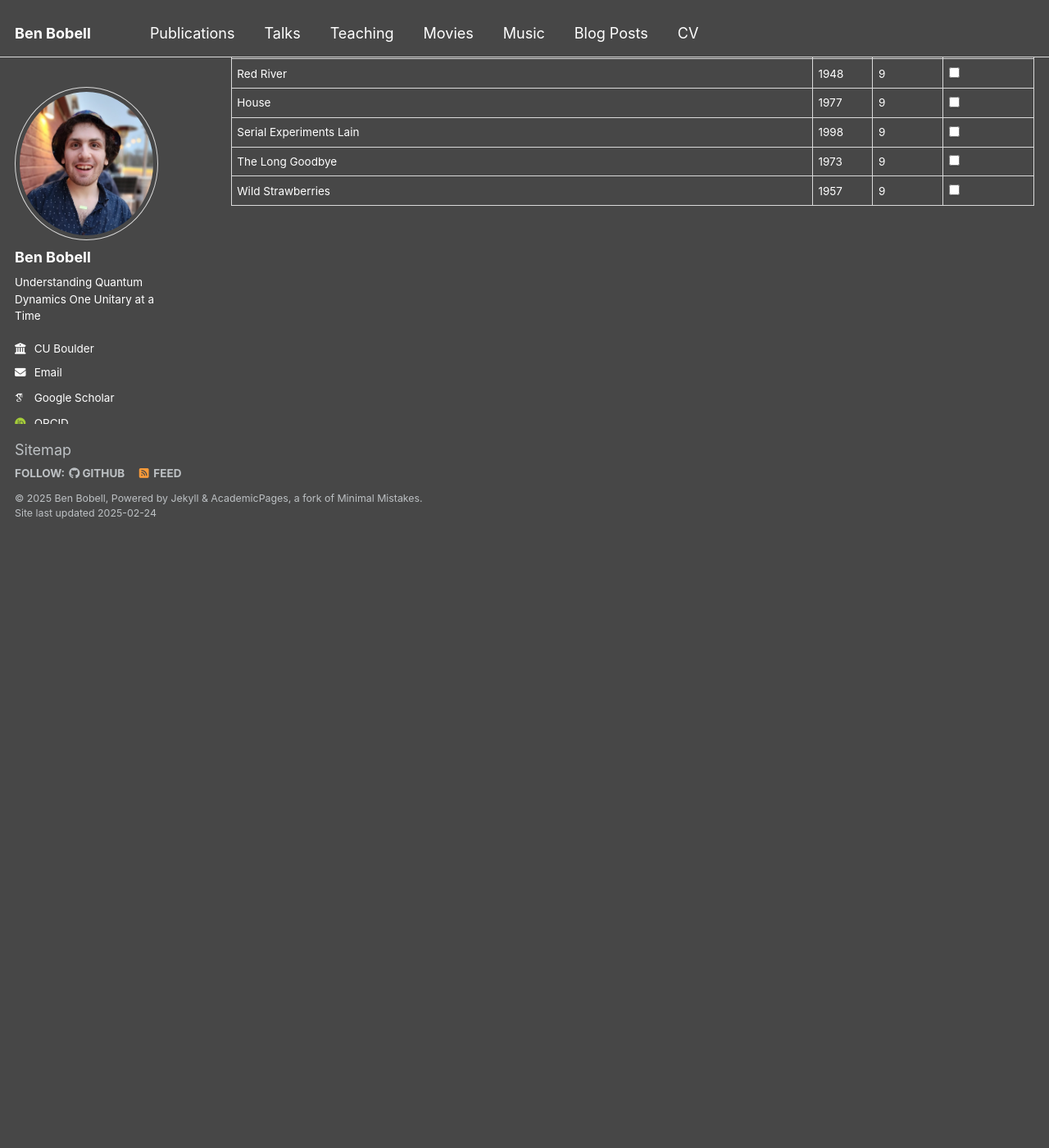
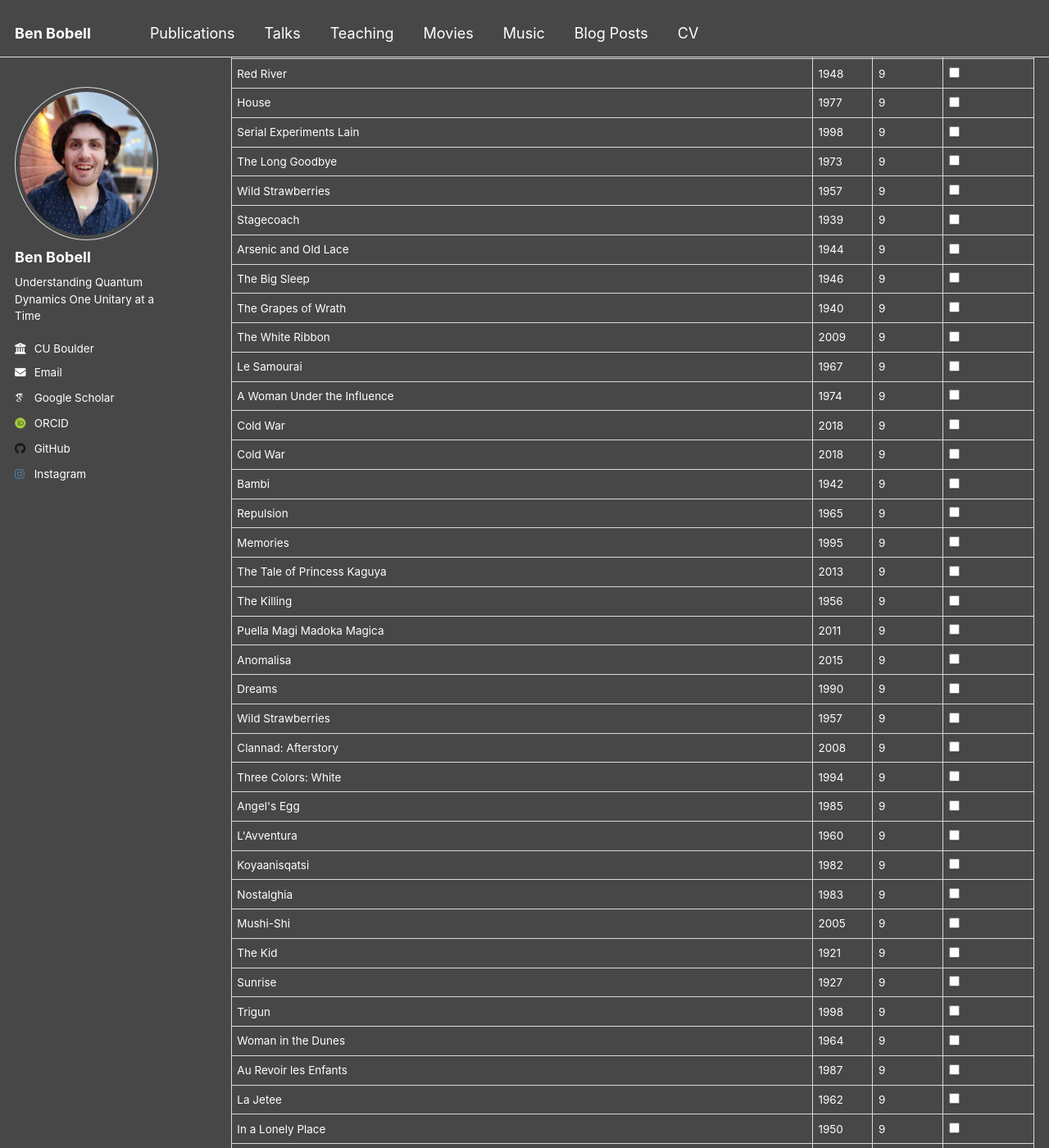
Before and after one commit to BenBobell00/BenBobell00.github.io, a Jekyll site: the page built from _pages/movies.html, in a window 1280 px wide and 1400 px high, scrolled down 6396 px. Shown: the whole window at 82% size. Built offline with Jekyll 4.4.1, drawn with Linux system fonts in a browser that asks for light colours; some web fonts are replaced; before the commit the page ends 7050 px from its top, so only the background shows below that; some of the changed text lies outside the part shown.

Commit message:
Update movies.yml

```diff
--- a/_data/movies.yml
+++ b/_data/movies.yml
@@ -707,3 +707,147 @@ movies:
     year: 1957
     rating: 9
     watched: false
+  - title: "Stagecoach"
+    year: 1939
+    rating: 9
+    watched: false
+  - title: "Arsenic and Old Lace"
+    year: 1944
+    rating: 9
+    watched: false
+  - title: "The Big Sleep"
+    year: 1946
+    rating: 9
+    watched: false
+  - title: "The Grapes of Wrath"
+    year: 1940
+    rating: 9
+    watched: false
+  - title: "The White Ribbon"
+    year: 2009
+    rating: 9
+    watched: false
+  - title: "Le Samourai"
+    year: 1967
+    rating: 9
+    watched: false
+  - title: "A Woman Under the Influence"
+    year: 1974
+    rating: 9
+    watched: false
+  - title: "Cold War"
+    year: 2018
+    rating: 9
+    watched: false
+  - title: "Cold War"
+    year: 2018
+    rating: 9
+    watched: false
+  - title: "Bambi"
+    year: 1942
+    rating: 9
+    watched: false
+  - title: "Repulsion"
+    year: 1965
+    rating: 9
+    watched: false
+  - title: "Memories"
+    year: 1995
+    rating: 9
+    watched: false
+  - title: "The Tale of Princess Kaguya"
+    year: 2013
+    rating: 9
+    watched: false
+  - title: "The Killing"
+    year: 1956
+    rating: 9
+    watched: false
+  - title: "Puella Magi Madoka Magica"
+    year: 2011
+    rating: 9
+    watched: false
+  - title: "Anomalisa"
+    year: 2015
+    rating: 9
+    watched: false
+  - title: "Dreams"
+    year: 1990
+    rating: 9
+    watched: false
+  - title: "Wild Strawberries"
+    year: 1957
+    rating: 9
+    watched: false
+  - title: "Clannad: Afterstory"
+    year: 2008
+    rating: 9
+    watched: false
+  - title: "Three Colors: White"
+    year: 1994
+    rating: 9
+    watched: false
+  - title: "Angel's Egg"
+    year: 1985
+    rating: 9
+    watched: false
+  - title: "L'Avventura"
+    year: 1960
+    rating: 9
+    watched: false
+  - title: "Koyaanisqatsi"
+    year: 1982
+    rating: 9
+    watched: false
+  - title: "Nostalghia"
+    year: 1983
+    rating: 9
+    watched: false
+  - title: "Mushi-Shi"
+    year: 2005
+    rating: 9
+    watched: false
+  - title: "The Kid"
+    year: 1921
+    rating: 9
+    watched: false
+  - title: "Sunrise"
+    year: 1927
+    rating: 9
+    watched: false
+  - title: "Trigun"
+    year: 1998
+    rating: 9
+    watched: false
+  - title: "Woman in the Dunes"
+    year: 1964
+    rating: 9
+    watched: false
+  - title: " Au Revoir les Enfants"
+    year: 1987
+    rating: 9
+    watched: false
+  - title: "La Jetee"
+    year: 1962
+    rating: 9
+    watched: false
+  - title: "In a Lonely Place"
+    year: 1950
+    rating: 9
+    watched: false
+  - title: "The Spirit of the Beehive"
+    year: 1973
+    rating: 9
+    watched: false
+  - title: "Quo Vadis, Aida?"
+    year: 2020
+    rating: 9
+    watched: false
+  - title: "Autumn Sonata"
+    year: 1978
+    rating: 9
+    watched: false
+  - title: "Beauty and the Beast"
+    year: 1946
+    rating: 9
+    watched: false
```
